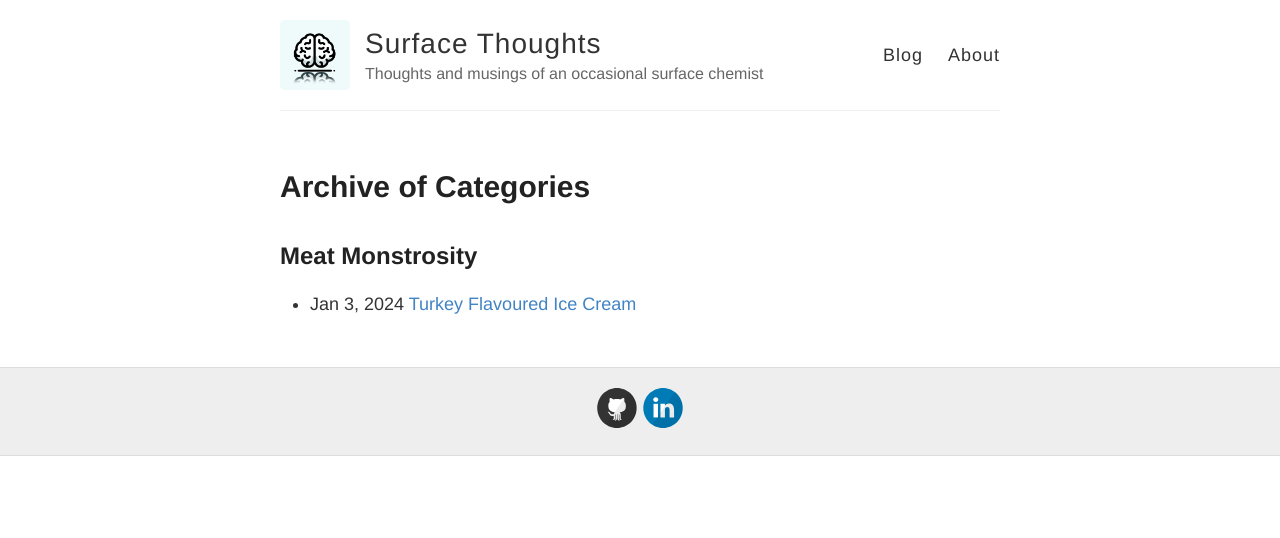
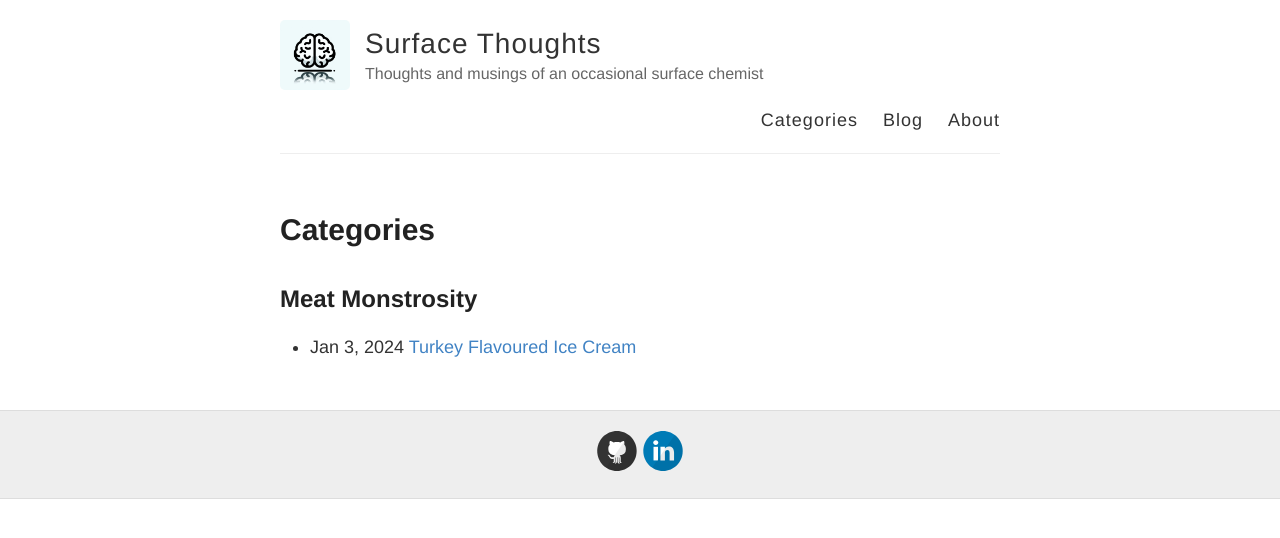
Before and after one commit to speppou/speppou.github.io, a Jekyll site: the page built from archive.md, in a window 1280 px wide. Shown: the top 538 px of the page. Built offline with Jekyll 4.4.1, drawn with Linux system fonts in a browser that asks for light colours.

Commit message:
Add Categories link

```diff
--- a/_layouts/archive.html
+++ b/_layouts/archive.html
@@ -3,7 +3,7 @@ layout: default
 ---
 
 <article class="page">
-    <h1>Archive of Categories</h1>
+    <h1>Categories</h1>
     {% for category in site.categories %}
       <h2>{{ category[0] }}</h2> <!-- Category name -->
       <ul>
--- a/_layouts/default.html
+++ b/_layouts/default.html
@@ -29,6 +29,7 @@
           </div>
 
           <nav>
+            <a href="{{ site.baseurl }}/archive">Categories</a>
             <a href="{{ site.baseurl }}/">Blog</a>
             <a href="{{ site.baseurl }}/about">About</a>
           </nav>
```
